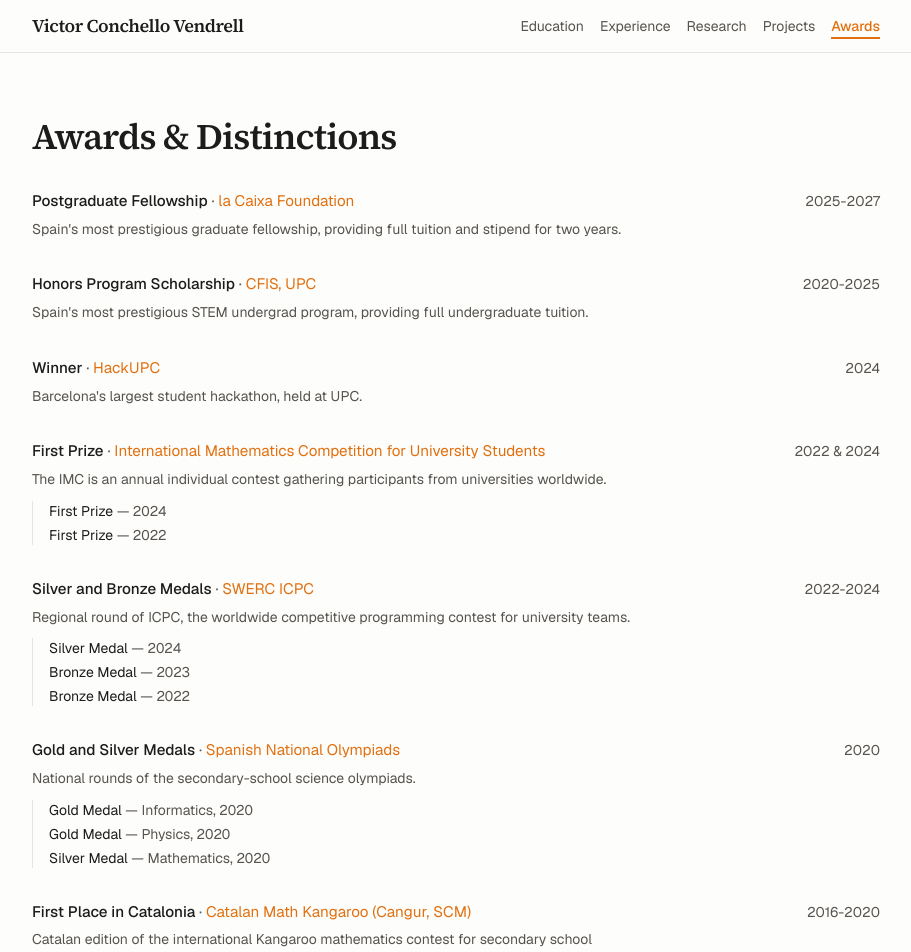
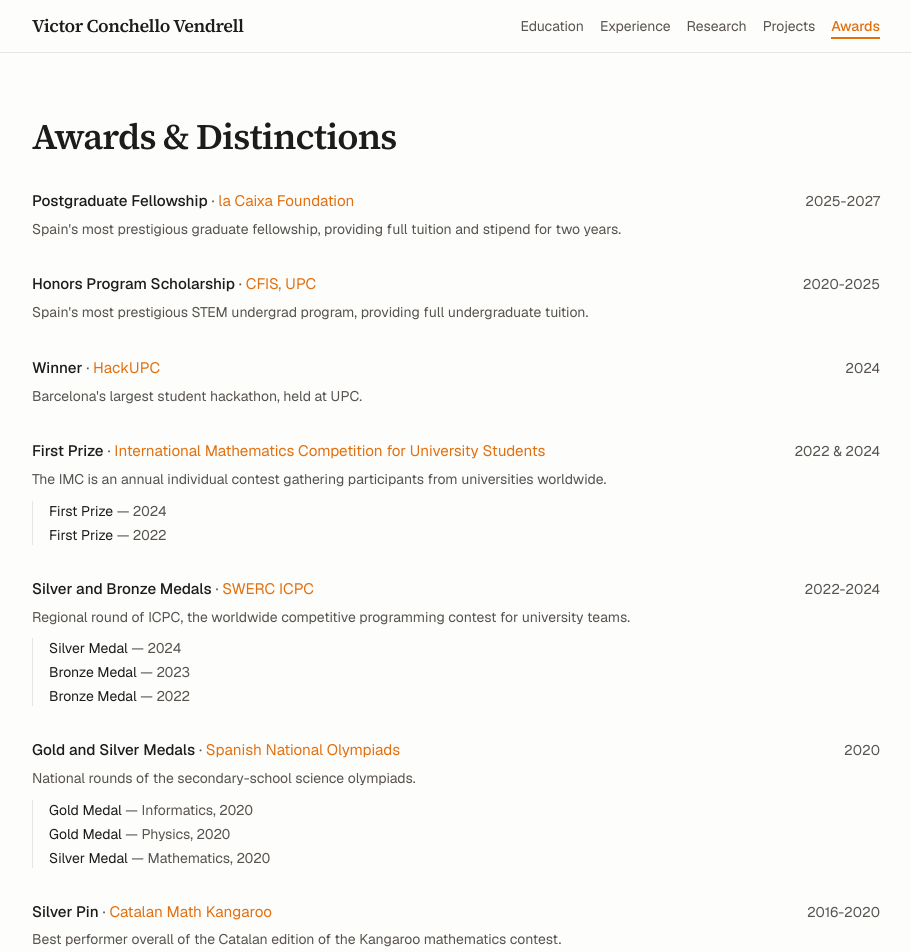
Before and after one commit to Victoriano012/PersonalWeb, a Next.js app: page /awards in a window 1280 px wide. Shown: the top 952 px of the page, without its empty margins (184-1095 px from the left). Built offline with nearby package versions, Linux system fonts and the light colour scheme; no server answers.

Commit message:
Apply the four Kangaroo edits at the source and eliminate the cause of the reverts

```diff
--- a/src/data/awards.ts
+++ b/src/data/awards.ts
@@ -60,13 +60,12 @@ export const awards: Award[] = [
     //   2020 Silver Pin: https://cangur.org/cangur/cang2020/
     //   2018, 1st of 4t ESO with 141.25 pts: https://cangur.org/cangur/cang2018/informacions/premis/index.php
     //   2017, "8, ex aequo" of 3r ESO: https://cangur.org/cangur/cang2017/premis/index.php
-    title: "First Place in Catalonia",
-    org: "Catalan Math Kangaroo (Cangur, SCM)",
+    title: "Silver Pin",
+    org: "Catalan Math Kangaroo",
     year: "2016-2020",
     description:
-      "Catalan edition of the international Kangaroo mathematics contest for secondary school students.",
+      "Best performer overall of the Catalan edition of the Kangaroo mathematics contest.",
     items: [
-      { label: "Silver Pin", year: "2020", detail: "top four of the cohort" },
       {
         label: "1st place in Catalonia",
         year: "2018",
```
